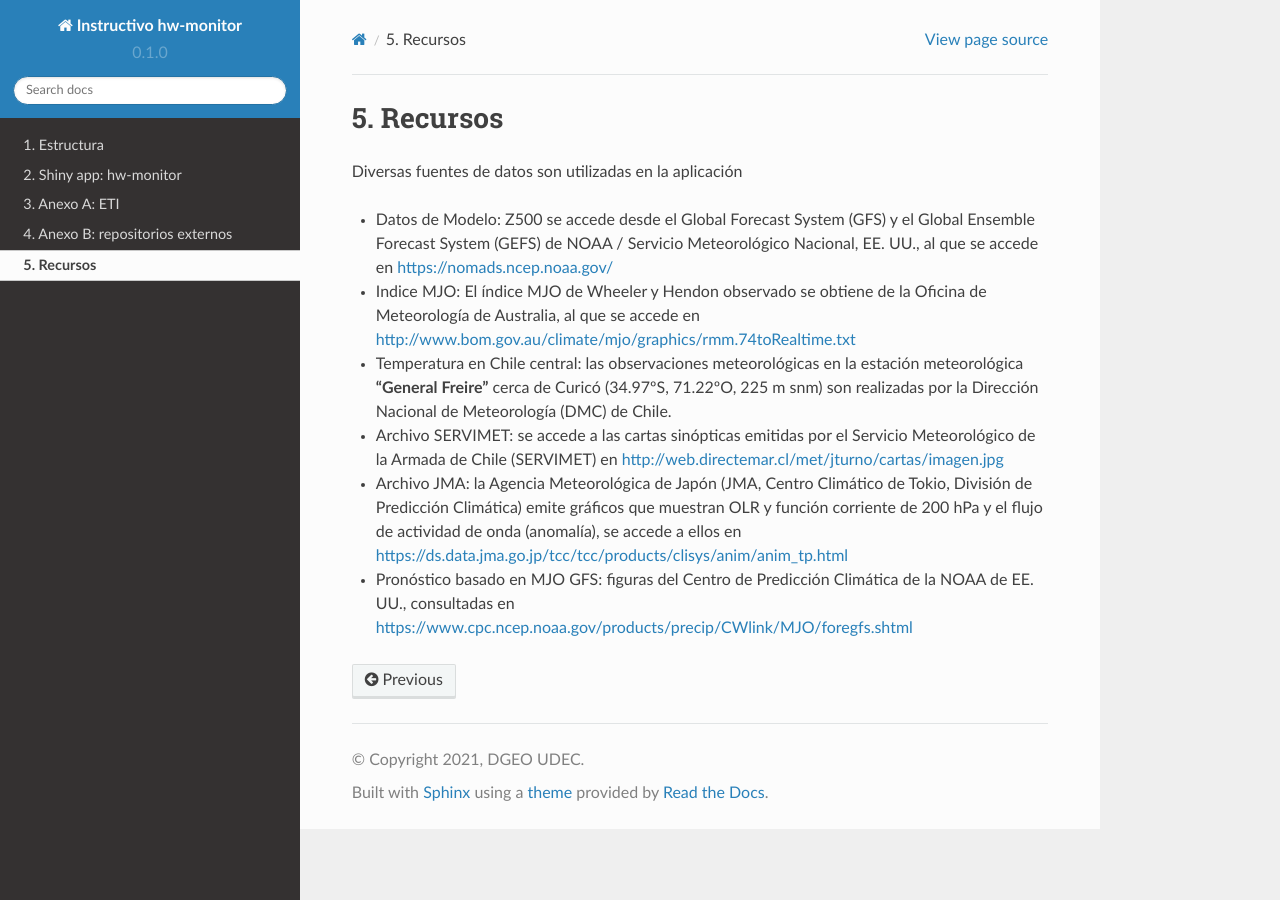
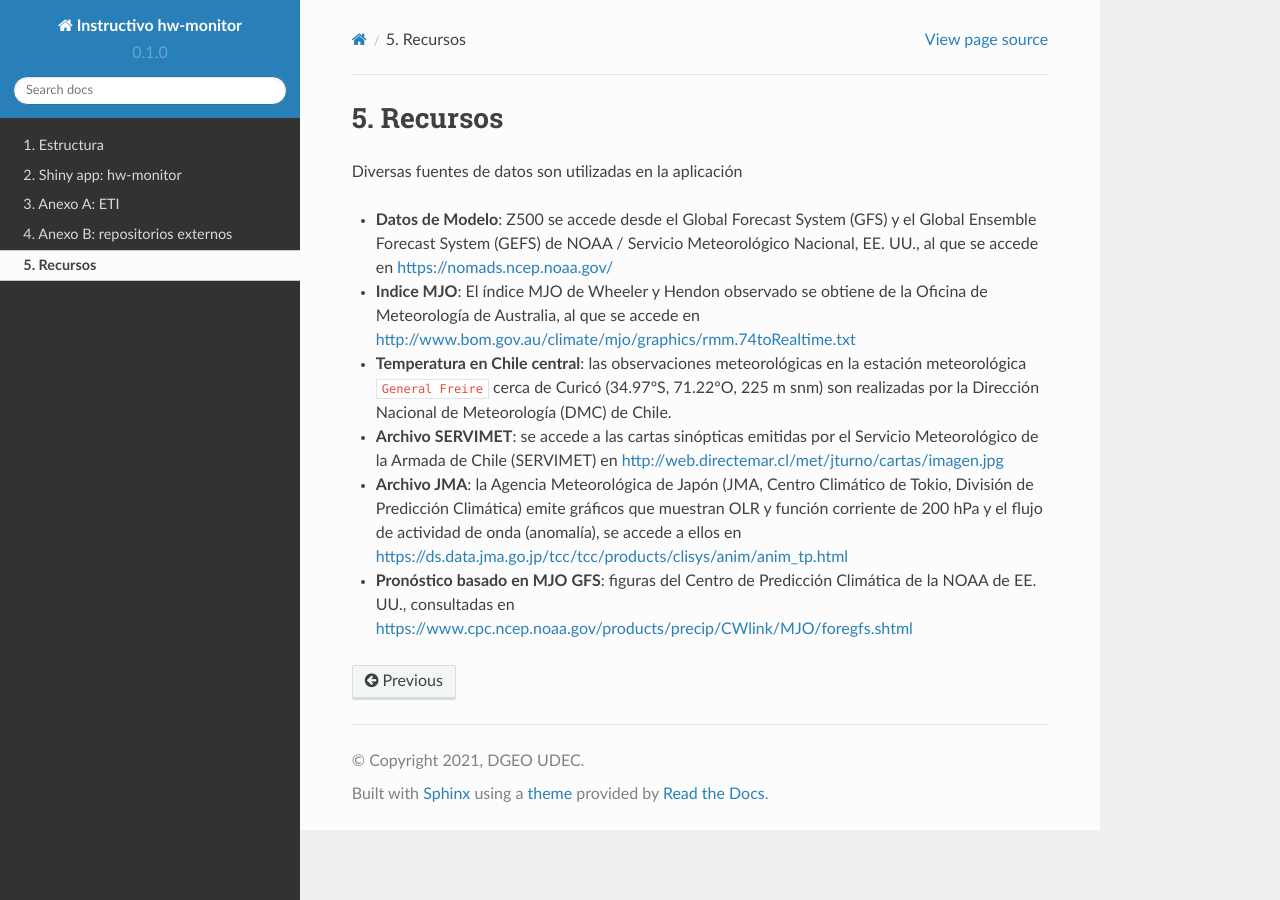
Before and after one commit to chsegura/rtd-tutorial, a Sphinx documentation site: the page built from docs/source/data.rst, in a window 1280 px wide. Built offline with Sphinx 7.4.7 and the Read the Docs theme 2.0.0, drawn with Linux system fonts in a browser that asks for light colours.

```diff
--- a/docs/source/data.rst
+++ b/docs/source/data.rst
@@ -6,14 +6,14 @@ Recursos
 Diversas fuentes de datos son utilizadas en la aplicación
 
 
-- Datos de Modelo: Z500 se accede desde el Global Forecast System (GFS) y el Global Ensemble Forecast System (GEFS) de NOAA / Servicio Meteorológico Nacional, EE. UU., al que se accede en https://nomads.ncep.noaa.gov/
+- **Datos de Modelo**: Z500 se accede desde el Global Forecast System (GFS) y el Global Ensemble Forecast System (GEFS) de NOAA / Servicio Meteorológico Nacional, EE. UU., al que se accede en https://nomads.ncep.noaa.gov/
 
-- Indice MJO: El índice MJO de Wheeler y Hendon observado se obtiene de la Oficina de Meteorología de Australia, al que se accede en http://www.bom.gov.au/climate/mjo/graphics/rmm.74toRealtime.txt
+- **Indice MJO**: El índice MJO de Wheeler y Hendon observado se obtiene de la Oficina de Meteorología de Australia, al que se accede en http://www.bom.gov.au/climate/mjo/graphics/rmm.74toRealtime.txt
 
-- Temperatura en Chile central: las observaciones meteorológicas en la estación meteorológica **“General Freire”** cerca de Curicó (34.97ºS, 71.22ºO, 225 m snm) son realizadas por la Dirección Nacional de Meteorología (DMC) de Chile.
+- **Temperatura en Chile central**: las observaciones meteorológicas en la estación meteorológica ``General Freire`` cerca de Curicó (34.97ºS, 71.22ºO, 225 m snm) son realizadas por la Dirección Nacional de Meteorología (DMC) de Chile.
 
-- Archivo SERVIMET: se accede a las cartas sinópticas emitidas por el Servicio Meteorológico de la Armada de Chile (SERVIMET) en http://web.directemar.cl/met/jturno/cartas/imagen.jpg
+- **Archivo SERVIMET**: se accede a las cartas sinópticas emitidas por el Servicio Meteorológico de la Armada de Chile (SERVIMET) en http://web.directemar.cl/met/jturno/cartas/imagen.jpg
 
-- Archivo JMA: la Agencia Meteorológica de Japón (JMA, Centro Climático de Tokio, División de Predicción Climática) emite gráficos que muestran OLR y función corriente de 200 hPa y el flujo de actividad de onda (anomalía), se accede a ellos en https://ds.data.jma.go.jp/tcc/tcc/products/clisys/anim/anim_tp.html
+- **Archivo JMA**: la Agencia Meteorológica de Japón (JMA, Centro Climático de Tokio, División de Predicción Climática) emite gráficos que muestran OLR y función corriente de 200 hPa y el flujo de actividad de onda (anomalía), se accede a ellos en https://ds.data.jma.go.jp/tcc/tcc/products/clisys/anim/anim_tp.html
 
-- Pronóstico basado en MJO GFS: figuras del Centro de Predicción Climática de la NOAA de EE. UU., consultadas en https://www.cpc.ncep.noaa.gov/products/precip/CWlink/MJO/foregfs.shtml
+- **Pronóstico basado en MJO GFS**: figuras del Centro de Predicción Climática de la NOAA de EE. UU., consultadas en https://www.cpc.ncep.noaa.gov/products/precip/CWlink/MJO/foregfs.shtml
```
